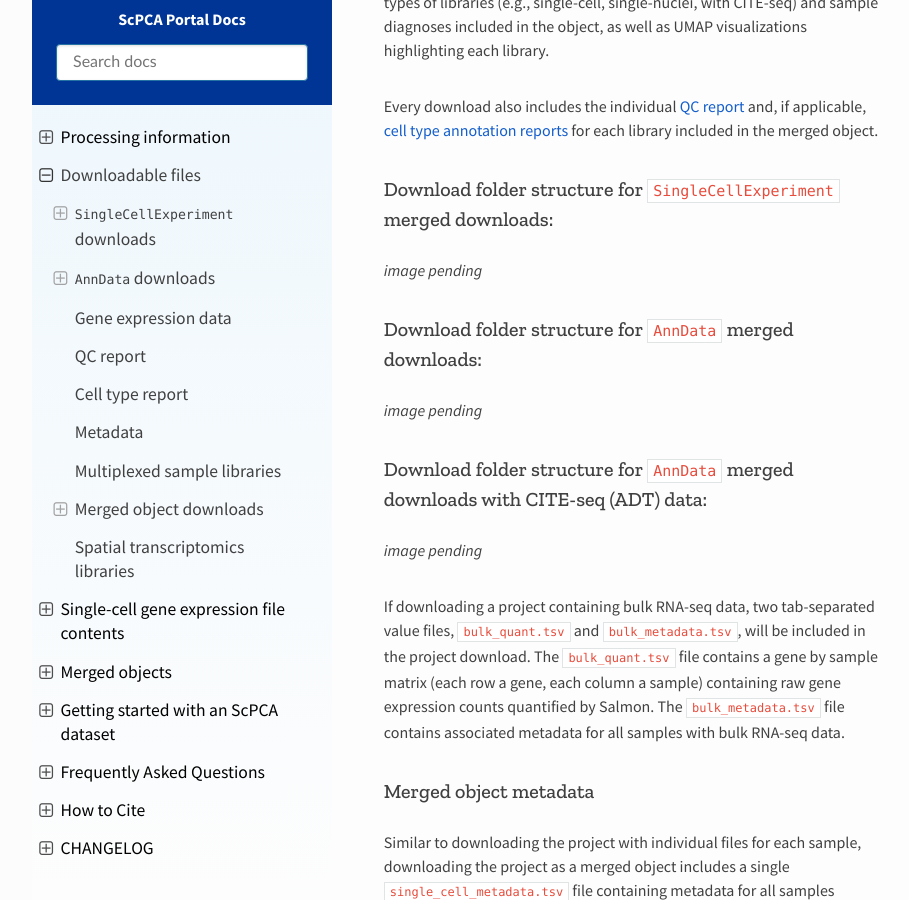
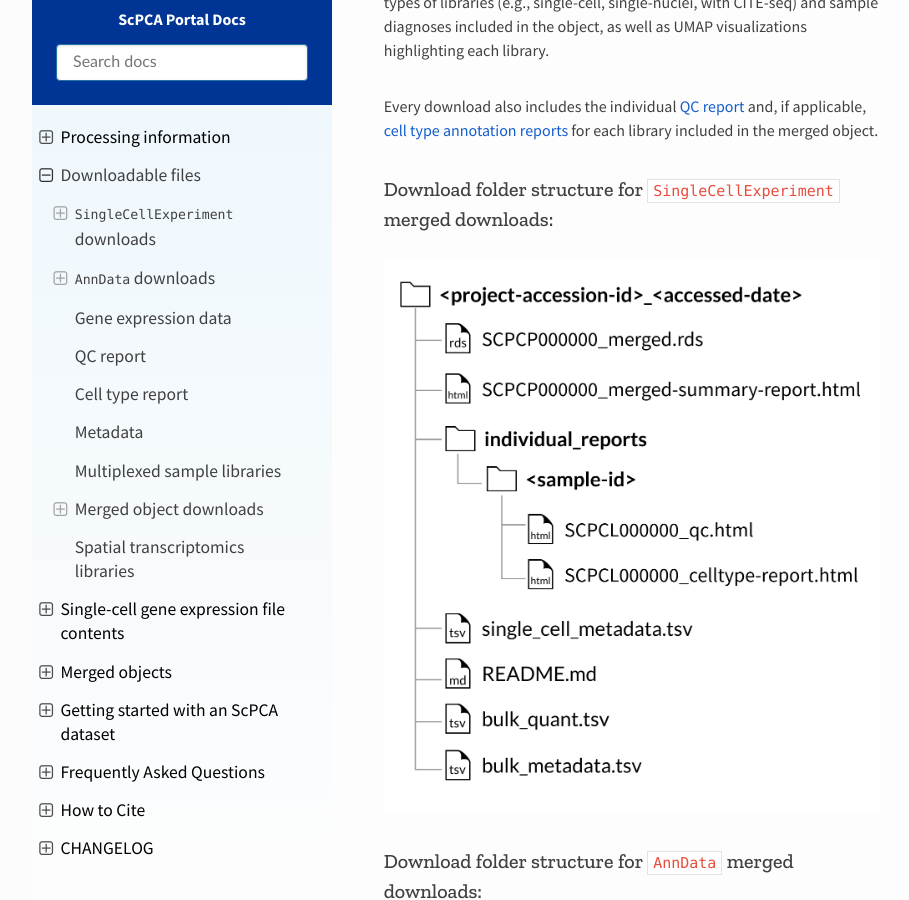
Before and after one commit to DongzeHE/scpca-docs, a Sphinx documentation site: the page built from docs/download_files.md, in a window 1280 px wide and 900 px high, scrolled down 11445 px. Shown: the whole window, without its empty margins (158-1067 px from the left). Built offline with Sphinx 7.4.7 and the Read the Docs theme 2.0.0, drawn with Linux system fonts in a browser that asks for light colours.

Commit message:
add links to download images

```diff
--- a/docs/download_files.md
+++ b/docs/download_files.md
@@ -160,14 +160,13 @@
 Every download also includes the individual [QC report](#qc-report) and, if applicable, [cell type annotation reports](#cell-type-report) for each library included in the merged object.
 
 ### Download folder structure for `SingleCellExperiment` merged downloads:
-_image pending_
+![project download folder](images/merged-project-download-folder.png)
 
 ### Download folder structure for `AnnData` merged downloads:
-_image pending_
+![project download folder](images/merged-anndata-project-download-folder.png)
 
 ### Download folder structure for `AnnData` merged downloads with CITE-seq (ADT) data:
-_image pending_
-
+![project download folder](images/merged-anndata-project-citeseq-download-folder.png)
 
 If downloading a project containing bulk RNA-seq data, two tab-separated value files, `bulk_quant.tsv` and `bulk_metadata.tsv`, will be included in the project download.
 The `bulk_quant.tsv` file contains a gene by sample matrix (each row a gene, each column a sample) containing raw gene expression counts quantified by Salmon.
@@ -177,7 +176,6 @@
 
 Similar to downloading the project with individual files for each sample, downloading the project as a merged object includes a single `single_cell_metadata.tsv` file containing metadata for all samples included in the download.
 For a full description of this file's contents, refer to the [metadata section above ](#metadata).
-
 
 
 ## Spatial transcriptomics libraries
```
